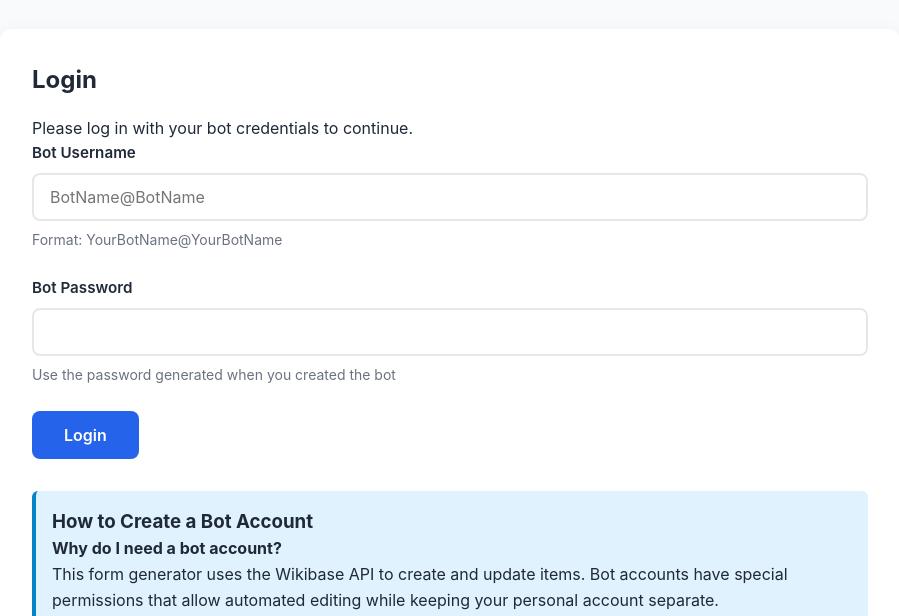
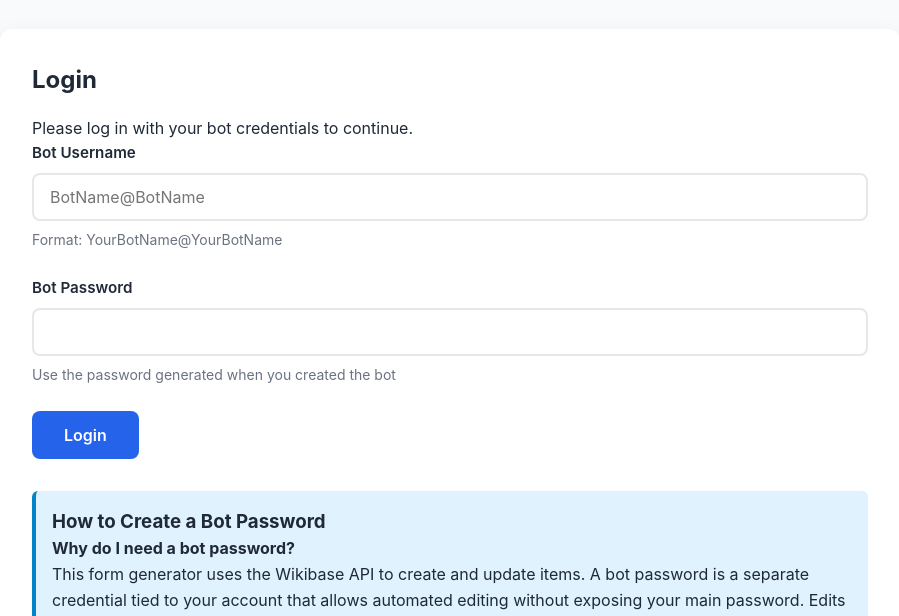
Before and after one commit to stavkl/timna-db, a website: page src/index.html in a window 1280 px wide. Shown: the part 183-799 px from the top of the page, without its empty margins (190-1089 px from the left). Drawn offline with Linux system fonts and the light colour scheme.

Commit message:
Clarify bot password explanation - edits show under user account with bot flag

```diff
--- a/src/index.html
+++ b/src/index.html
@@ -37,9 +37,9 @@
 
             <!-- Bot Creation Guide -->
             <div class="info-box" style="margin-top: 2rem;">
-                <h3>How to Create a Bot Account</h3>
-                <p><strong>Why do I need a bot account?</strong></p>
-                <p>This form generator uses the Wikibase API to create and update items. Bot accounts have special permissions that allow automated editing while keeping your personal account separate.</p>
+                <h3>How to Create a Bot Password</h3>
+                <p><strong>Why do I need a bot password?</strong></p>
+                <p>This form generator uses the Wikibase API to create and update items. A bot password is a separate credential tied to your account that allows automated editing without exposing your main password. Edits will appear as made by your account, but marked with the bot flag.</p>
 
                 <p style="margin-top: 1rem;"><strong>Steps to create a bot:</strong></p>
                 <ol style="margin-left: 1.5rem; margin-top: 0.5rem;">
```
